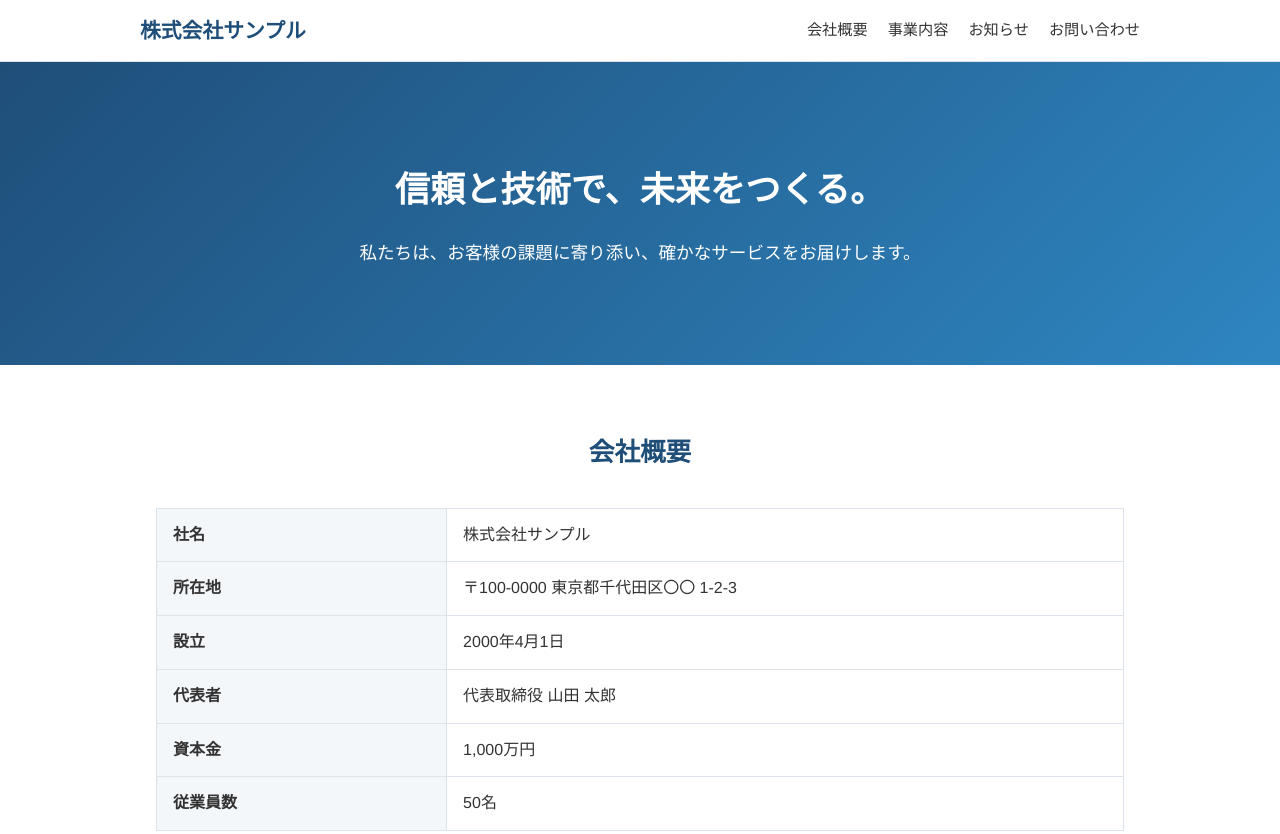
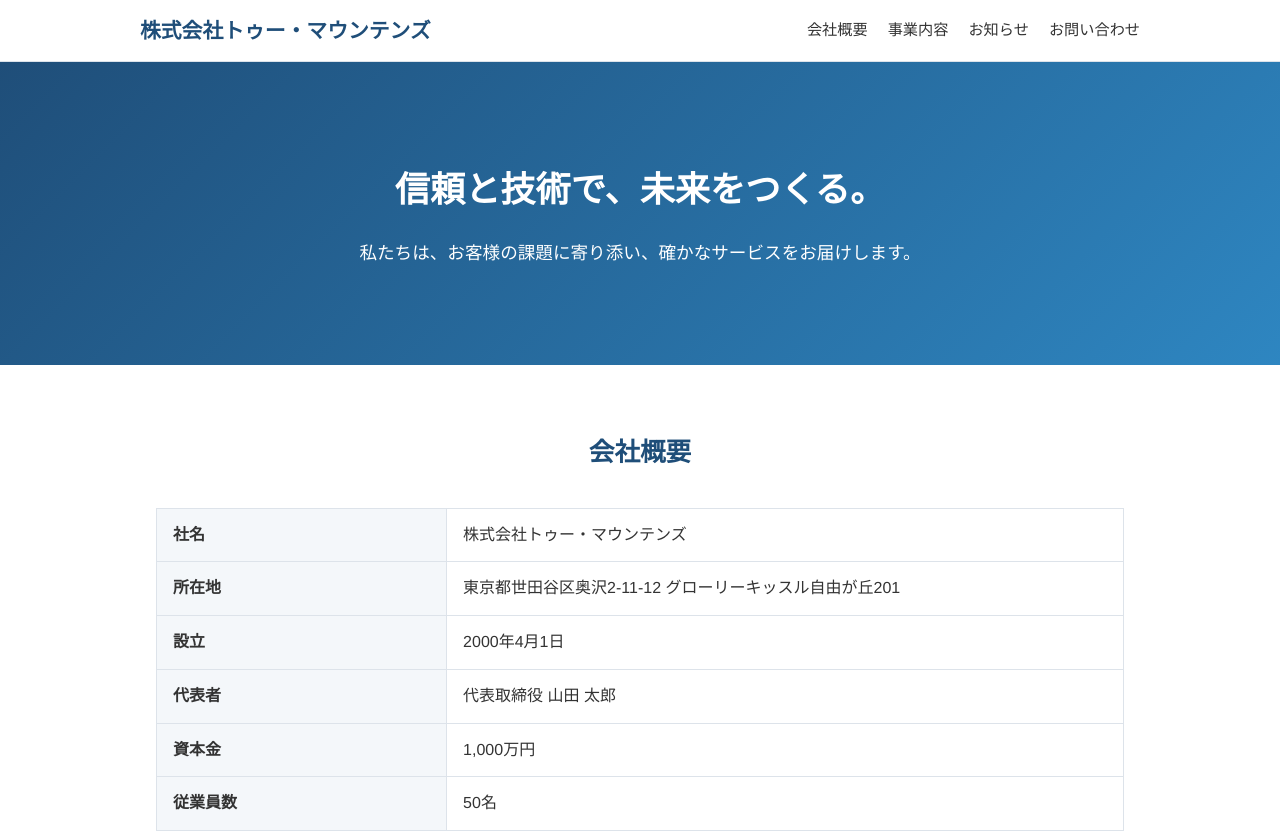
Before and after one commit to nino1028sei-arch/company-site, a plain HTML site: page index.html in a window 1280 px wide. Shown: the top 834 px of the page. Drawn offline with Linux system fonts and the light colour scheme.

Commit message:
index.html の社名と所在地を実際の情報に更新
- 社名を「株式会社トゥー・マウンテンズ」に変更（タイトル・ロゴ・会社概要・フッター）
- 所在地を「東京都世田谷区奥沢2-11-12 グローリーキッスル自由が丘201」に変更

Co-Authored-By: Claude Opus 5.5 <noreply@anthropic.com>

```diff
--- a/index.html
+++ b/index.html
@@ -3,8 +3,8 @@
 <head>
   <meta charset="UTF-8">
   <meta name="viewport" content="width=device-width, initial-scale=1.0">
-  <meta name="description" content="株式会社サンプルの公式サイトです。">
-  <title>株式会社サンプル | 公式サイト</title>
+  <meta name="description" content="株式会社トゥー・マウンテンズの公式サイトです。">
+  <title>株式会社トゥー・マウンテンズ | 公式サイト</title>
   <style>
     :root {
       --color-main: #1f4e79;
@@ -231,7 +231,7 @@
 
   <header>
     <div class="container header-inner">
-      <a href="#" class="logo">株式会社サンプル</a>
+      <a href="#" class="logo">株式会社トゥー・マウンテンズ</a>
       <nav>
         <ul>
           <li><a href="#about">会社概要</a></li>
@@ -259,11 +259,11 @@
         <table class="company-table">
           <tr>
             <th>社名</th>
-            <td>株式会社サンプル</td>
+            <td>株式会社トゥー・マウンテンズ</td>
           </tr>
           <tr>
             <th>所在地</th>
-            <td>〒100-0000 東京都千代田区〇〇 1-2-3</td>
+            <td>東京都世田谷区奥沢2-11-12 グローリーキッスル自由が丘201</td>
           </tr>
           <tr>
             <th>設立</th>
@@ -341,7 +341,7 @@
 
   <footer>
     <div class="container">
-      <p>&copy; 2026 株式会社サンプル All Rights Reserved.</p>
+      <p>&copy; 2026 株式会社トゥー・マウンテンズ All Rights Reserved.</p>
     </div>
   </footer>
 
```
